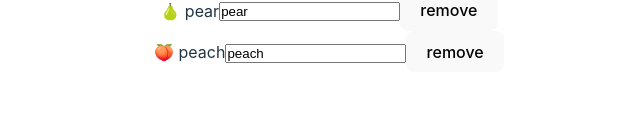
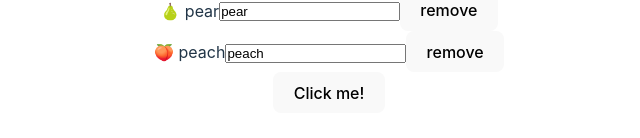
Before and after one commit to Ange230700/react-basics-app, a React (Vite) app: page / in a window 1280 px wide. Shown: the part 190-328 px from the top of the page, without its empty margins (311-951 px from the left). Built offline with nearby package versions, Linux system fonts and the light colour scheme.

Commit message:
working on Reeeact event handling

```diff
--- a/src/App.jsx
+++ b/src/App.jsx
@@ -1,5 +1,6 @@
 import './App.css';
 import Article from './components/Article';
+import Button from './components/Button';
 import { useState } from 'react';
 // import InputMessage from './components/InputMessage';
 // import DisplayMessage from './components/DisplayMessage';
@@ -40,6 +41,7 @@ function App() {
           )
         }
       </ul>
+      <Button />
     </div>
   );
 }
--- /dev/null
+++ b/src/components/Button.jsx
@@ -0,0 +1,12 @@
+function Button() {
+    const handleClick = () => {
+        alert('You clicked me!');
+    }
+    return (
+        <button onClick={handleClick}>
+            Click me!
+        </button>
+    );
+}
+
+export default Button;
```
